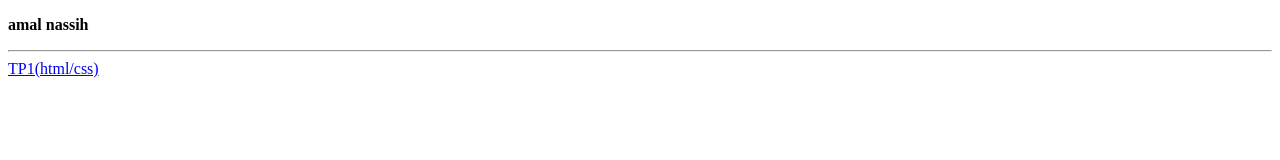
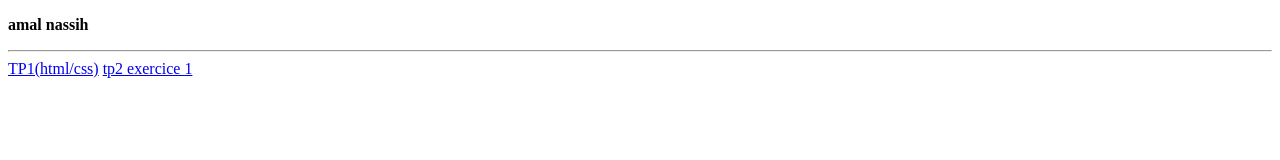
Before and after one commit to amal-nassih/amal-nassih.github.io, a plain HTML site: page index.html in a window 1280 px wide. Drawn offline with Linux system fonts and the light colour scheme.

Commit message:
Update index.html

```diff
--- a/index.html
+++ b/index.html
@@ -8,6 +8,7 @@
       <strong>amal nassih </strong>
       <hr>
     <a href="./cv_avec_html&css.html">TP1(html/css)</a>
+    <a href="./index2.html">tp2 exercice 1</a>
     </p>
   </body>
 </html>
```
